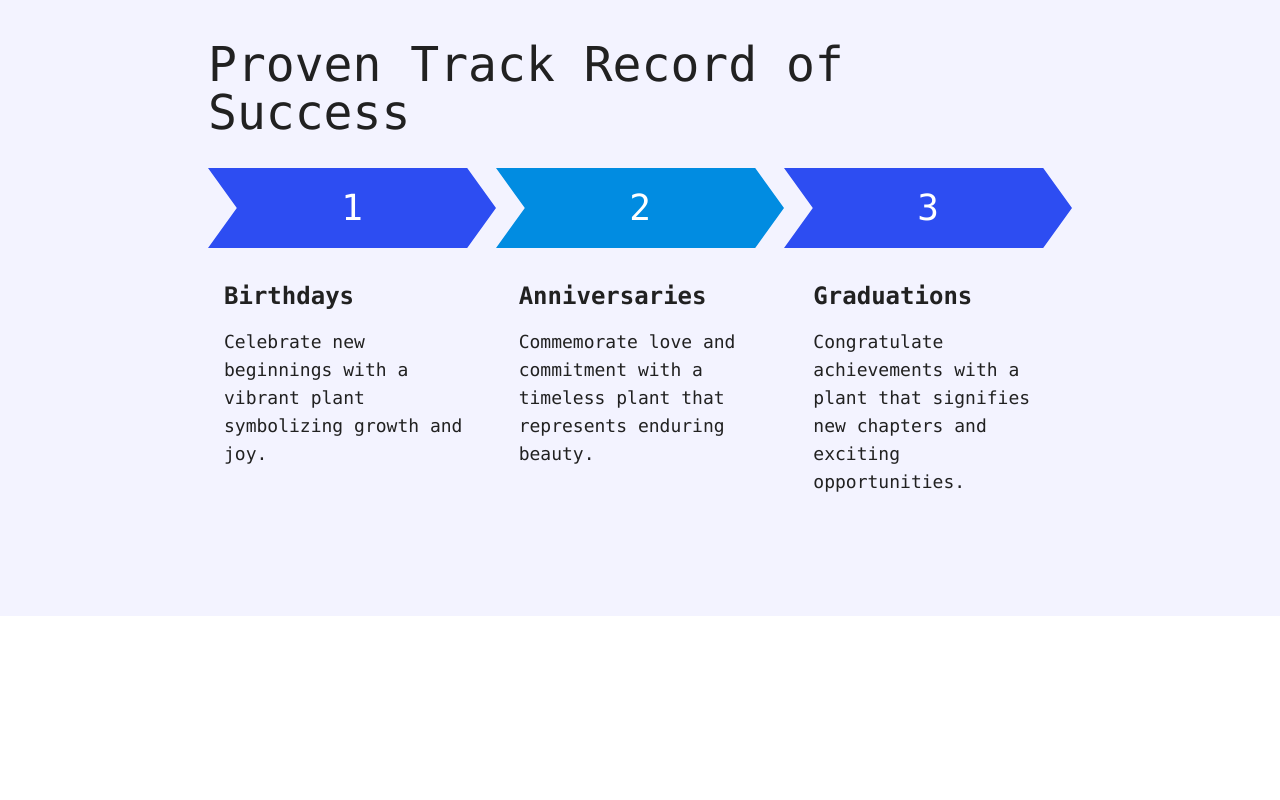
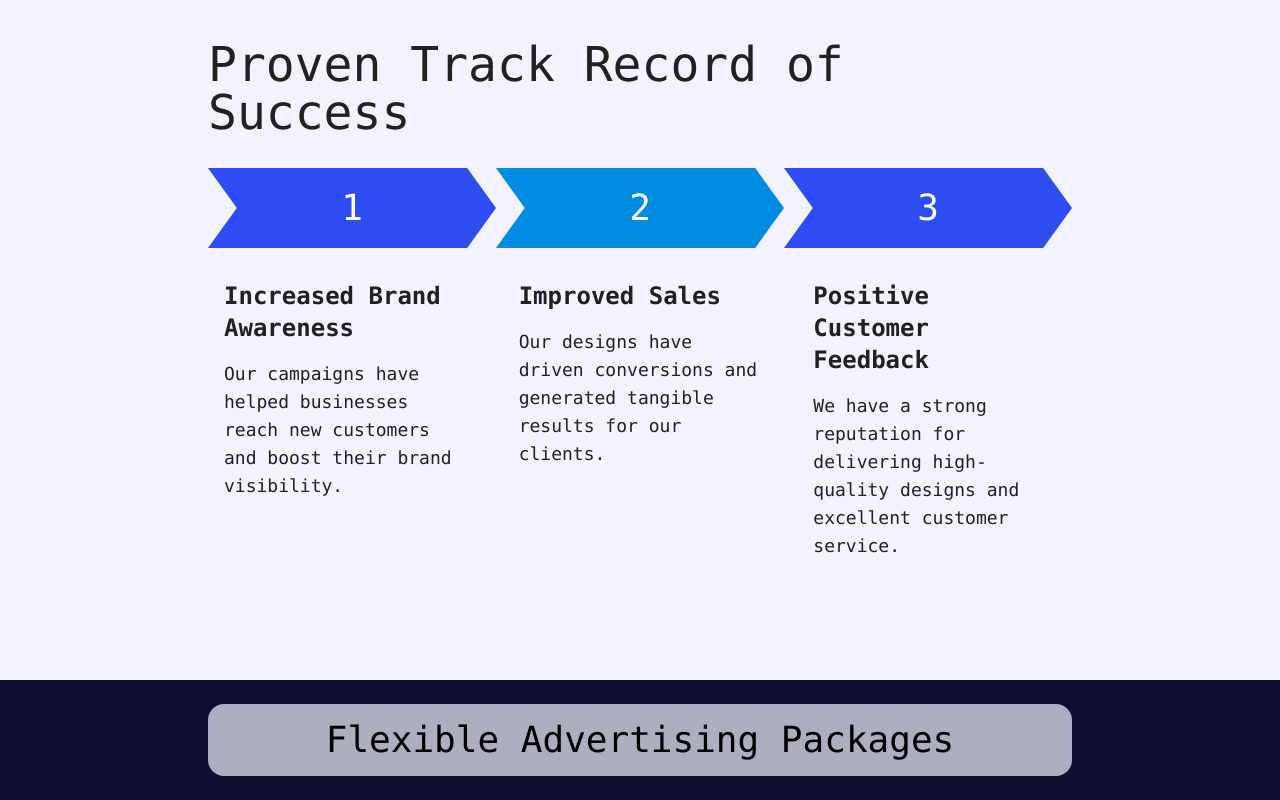
Before and after one commit to Tanishksoam/Adverteez, a React (Vite) app in the folder advertees/: page / in a window 1280 px wide. Shown: the part 1856-2656 px from the top of the page. Before the commit the page ends 2472 px from the top, so only its background shows below. Built offline with nearby package versions, Linux system fonts and the light colour scheme.

Commit message:
minor change

```diff
--- a/advertees/package.json
+++ b/advertees/package.json
@@ -11,7 +11,8 @@
   },
   "dependencies": {
     "react": "^18.3.1",
-    "react-dom": "^18.3.1"
+    "react-dom": "^18.3.1",
+    "react-icons": "^5.2.1"
   },
   "devDependencies": {
     "@types/react": "^18.3.3",
--- a/advertees/src/App.jsx
+++ b/advertees/src/App.jsx
@@ -1,4 +1,5 @@
 import "./App.css";
+import Contact from "./components/Contact";
 import Design from "./components/Design";
 import Navbar from "./components/Navbar";
 import TargetAudience from "./components/TargetAudience";
@@ -21,6 +22,9 @@ function App() {
         <Design />
         <Track />
       </div>
+      <div className="w-full flex flex-col items-start justify-start  bg-[#0e0e31] px-52 py-6">
+        <Contact />
+      </div>
     </div>
   );
 }
--- /dev/null
+++ b/advertees/src/components/Contact.jsx
@@ -0,0 +1,12 @@
+import React from "react";
+
+const Contact = () => {
+  return (
+    <div className="w-full rounded-2xl flex justify-center items-center bg-[#adaebf] p-4">
+      <h1 className="text-4xl">Flexible Advertising Packages</h1>
+
+    </div>
+  );
+};
+
+export default Contact;
--- a/advertees/src/components/Track.jsx
+++ b/advertees/src/components/Track.jsx
@@ -24,27 +24,31 @@ const Track = () => {
         </div>
         <div className=" flex items-start justify-start text-lg align-text-bottom gap-5">
           <div className=" w-[350px] flex flex-col justify-start items-start py-4 px-4">
-            <h4 className=" w-full font-bold text-2xl py-4 ">Birthdays</h4>
+            <h4 className=" w-full font-bold text-2xl py-4 ">
+              Increased Brand Awareness
+            </h4>
             <p>
               {" "}
-              Celebrate new beginnings with a vibrant plant symbolizing growth
-              and joy.
+              Our campaigns have helped businesses reach new customers and boost
+              their brand visibility.
             </p>
           </div>
           <div className=" w-[350px] flex flex-col justify-start items-start py-4 px-4">
-            <h4 className=" font-bold text-2xl py-4 ">Anniversaries</h4>
+            <h4 className=" font-bold text-2xl py-4 ">Improved Sales</h4>
             <p>
               {" "}
-              Commemorate love and commitment with a timeless plant that
-              represents enduring beauty.
+              Our designs have driven conversions and generated tangible results
+              for our clients.
             </p>
           </div>
           <div className=" w-[350px] flex flex-col justify-start items-start py-4 px-4">
-            <h4 className=" font-bold text-2xl py-4 ">Graduations</h4>
+            <h4 className=" font-bold text-2xl py-4 ">
+              Positive Customer Feedback
+            </h4>
             <p>
               {" "}
-              Congratulate achievements with a plant that signifies new chapters
-              and exciting opportunities.
+              We have a strong reputation for delivering high-quality designs
+              and excellent customer service.
             </p>
           </div>
         </div>
```
Also changed, not shown: 2 other files (tests, documents, lock files or other folders).
